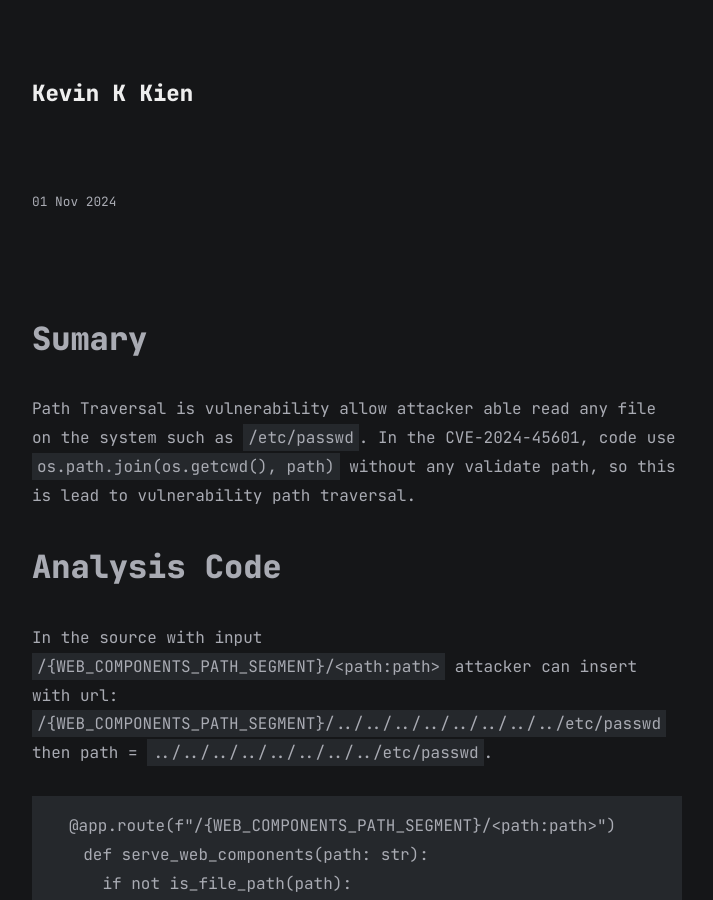
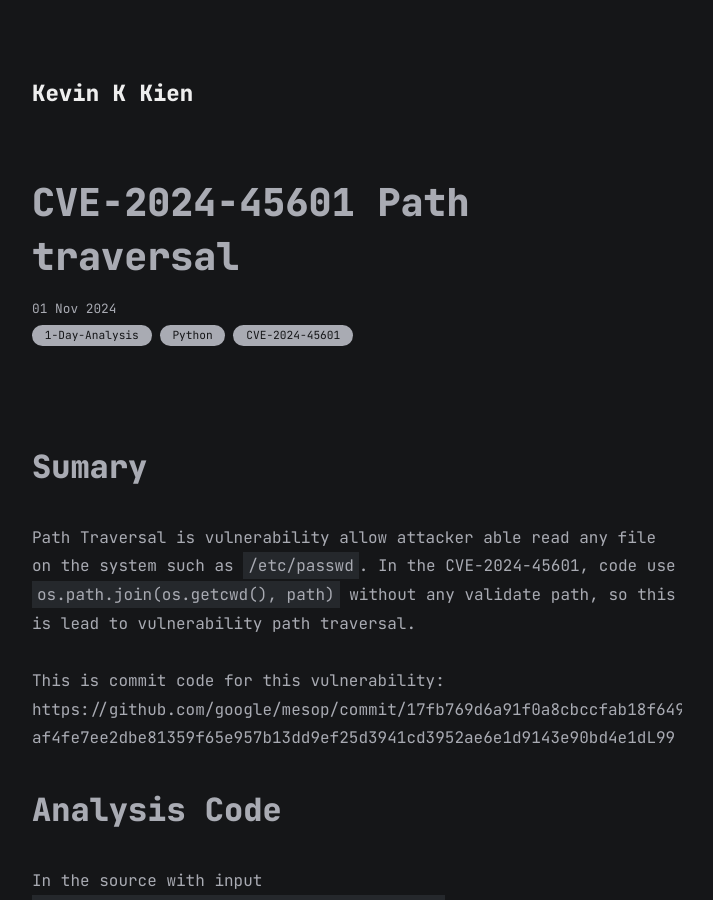
Before and after one commit to KevinKien/KevinKien.github.io, a Jekyll site: the page built from all_collections/_posts/2024-11-01-CVE-2024-45601-Path-traversal.md, in a window 1280 px wide and 900 px high. Shown: the whole window, without its empty margins (283-996 px from the left). Built offline with Jekyll 4.4.1, drawn with Linux system fonts in a browser that asks for light colours.

Commit message:
Update 2024-11-01-CVE-2024-45601-Path-traversal.md

```diff
--- a/all_collections/_posts/2024-11-01-CVE-2024-45601-Path-traversal.md
+++ b/all_collections/_posts/2024-11-01-CVE-2024-45601-Path-traversal.md
@@ -1,6 +1,6 @@
 ---
 layout: post
-title: CVE-2024-45601: Path traversal
+title: CVE-2024-45601 Path traversal
 date: 2024-11-01
 categories: ["1-Day-Analysis", "Python", "CVE-2024-45601"]
 ---
@@ -8,6 +8,8 @@
 # Sumary
 
 Path Traversal is vulnerability allow attacker able read any file on the system such as `/etc/passwd`. In the CVE-2024-45601, code use `os.path.join(os.getcwd(), path)` without any validate path, so this is lead to vulnerability path traversal.
+
+This is commit code for this vulnerability: https://github.com/google/mesop/commit/17fb769d6a91f0a8cbccfab18f64977b158a6a31#diff-af4fe7ee2dbe81359f65e957b13dd9ef25d3941cd3952ae6e1d9143e90bd4e1dL99
 
 # Analysis Code
 
```
